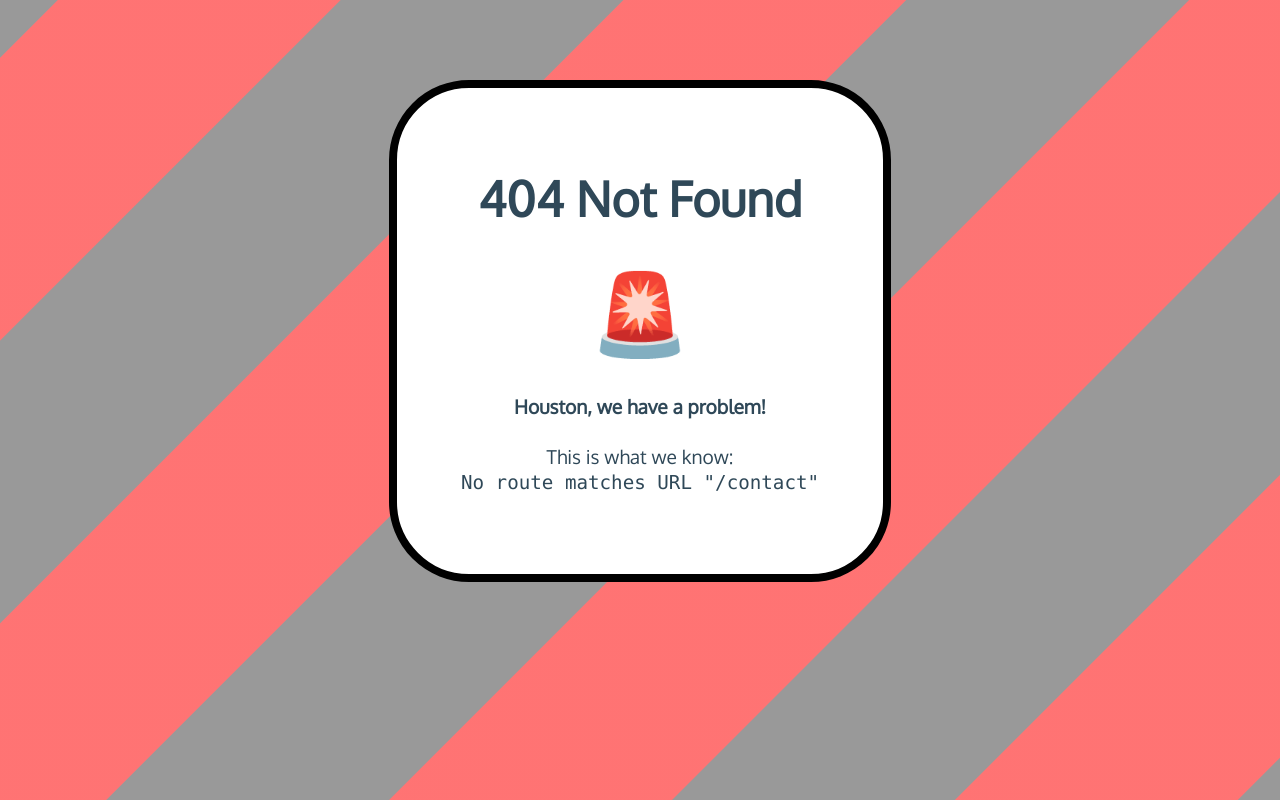
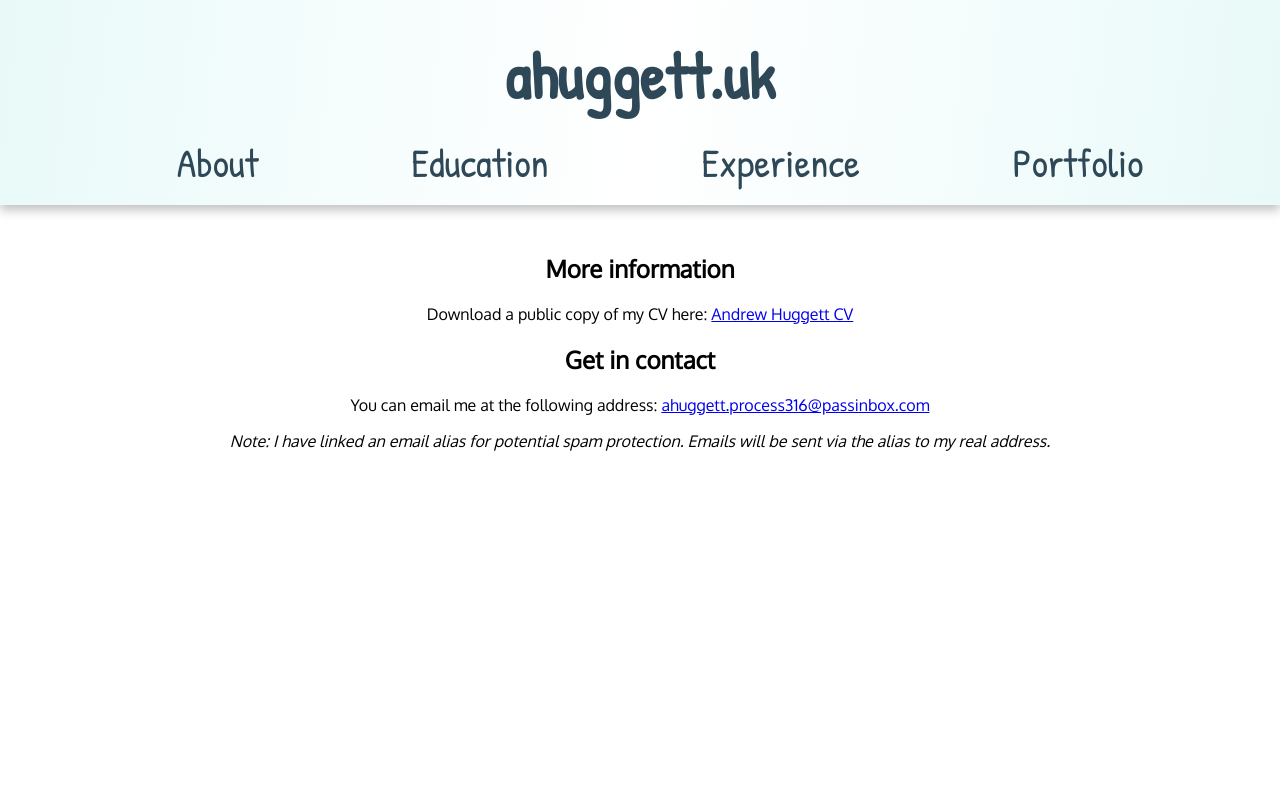
Before and after one commit to ahuggett26/website, a React (Create React App) app: page /contact in a window 1280 px wide. Before the commit this address had no page. Built offline with nearby package versions, Linux system fonts and the light colour scheme; a web font is replaced by a local one.

Commit message:
Create a new contact page
.. this will allow downloads of the CV and provide an email to allow people to contact me.

```diff
--- /dev/null
+++ b/src/components/home/contact/Contact.module.scss
@@ -0,0 +1,4 @@
+.container {
+  margin: 3rem 0;
+  text-align: center;
+}
--- /dev/null
+++ b/src/components/home/contact/Contact.tsx
@@ -0,0 +1,36 @@
+import cv from "../../../resources/pdf/CV.pdf";
+import styles from "./Contact.module.scss";
+
+/**
+ * Page containing contact details.
+ *
+ * @returns JSX element of component
+ */
+const Contact = () => {
+  const email = "ahuggett.process316@passinbox.com";
+  const cvTitle = "Andrew Huggett CV";
+  return (
+    <div className={styles.container}>
+      <h2>More information</h2>
+      <p>
+        Download a public copy of my CV here:{" "}
+        <a href={cv} download={cvTitle}>
+          {cvTitle}
+        </a>
+      </p>
+      <h2>Get in contact</h2>
+      <p>
+        You can email me at the following address:{" "}
+        <a href={`mailto:${email}`}>{email}</a>
+      </p>
+      <p>
+        <i>
+          Note: I have linked an email alias for potential spam protection.
+          Emails will be sent via the alias to my real address.
+        </i>
+      </p>
+    </div>
+  );
+};
+
+export default Contact;
--- a/src/index.tsx
+++ b/src/index.tsx
@@ -10,6 +10,7 @@
 import FieldClashersHome from "./components/apps/fieldClashers/FieldClashersHome";
 import Error from "./components/construction/Error";
 import About from "./components/home/about/About";
+import Contact from "./components/home/contact/Contact";
 import Education from "./components/home/education/Education";
 import Experience from "./components/home/experience/Experience";
 import Home from "./components/home/Home";
@@ -29,6 +30,10 @@
       {
         path: "about",
         element: <About />,
+      },
+      {
+        path: "contact",
+        element: <Contact />,
       },
       {
         path: "education",
```
